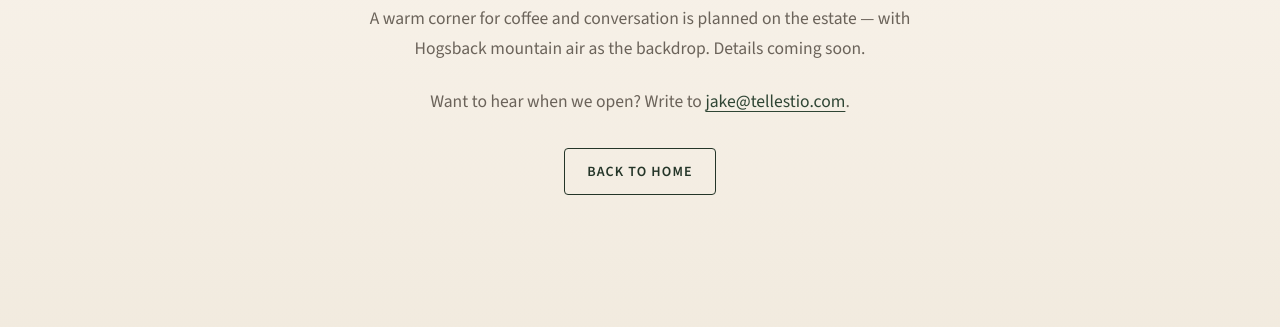
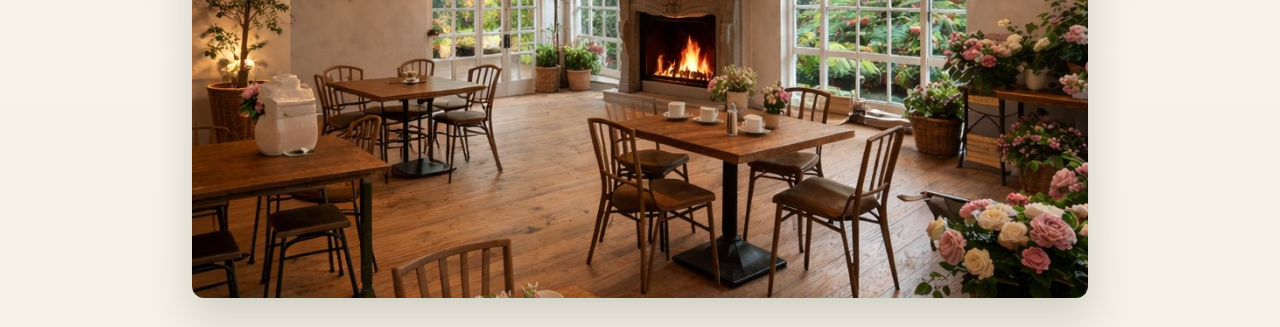
Before and after one commit to JakeTellestio/evergarde-estate, a website: page coffee-shop.html in a window 1280 px wide. Shown: the part 565-892 px from the top of the page. Drawn offline with nearby package versions, Linux system fonts and the light colour scheme.

Commit message:
Add Evergarde coffee shop photo
Use Jake's café interior on the coffee shop page and home card.

```diff
--- a/coffee-shop.html
+++ b/coffee-shop.html
@@ -46,6 +46,9 @@
     </header>
     <section class="section">
       <div class="container">
+        <figure class="coming-soon-photo">
+          <img src="images/coffee-shop.jpg" alt="Evergarde Estate coffee shop interior with fireplace, wooden tables, and garden views" width="1800" height="1200" loading="eager">
+        </figure>
         <div class="coming-soon">
           <span class="badge">Coming soon</span>
           <h2 style="margin-top:0.5rem;">Coffee shop</h2>
```
Also changed, not shown: index.html (+1 -1 lines), images/coffee-shop.jpg (added).
